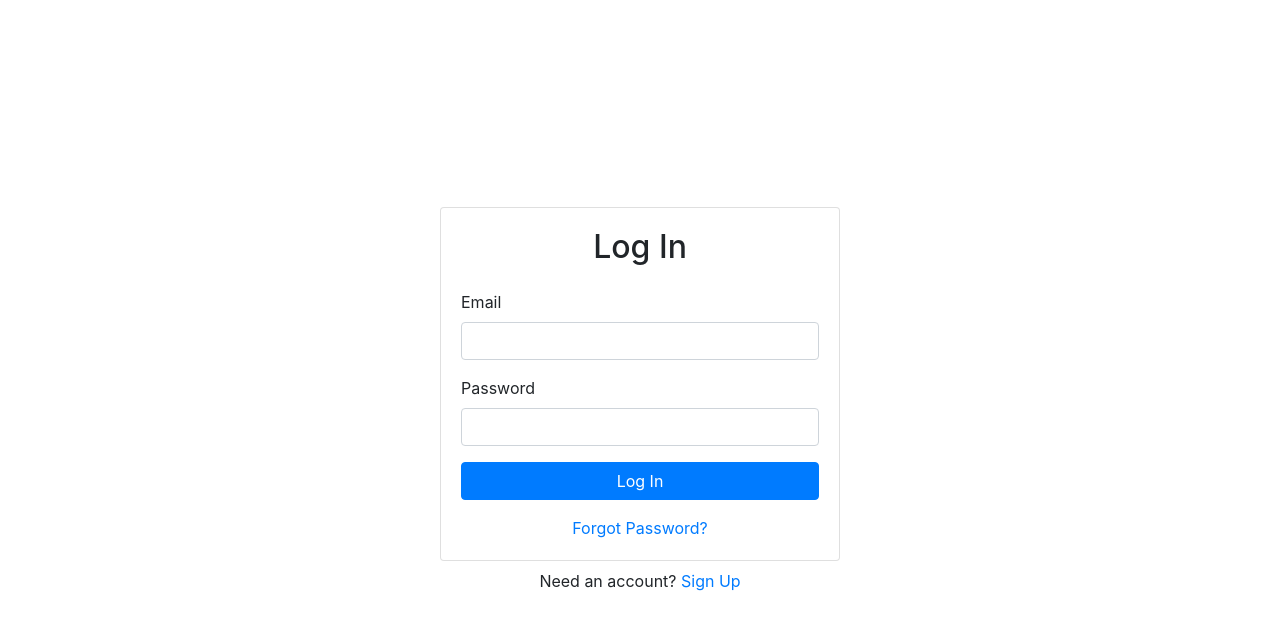
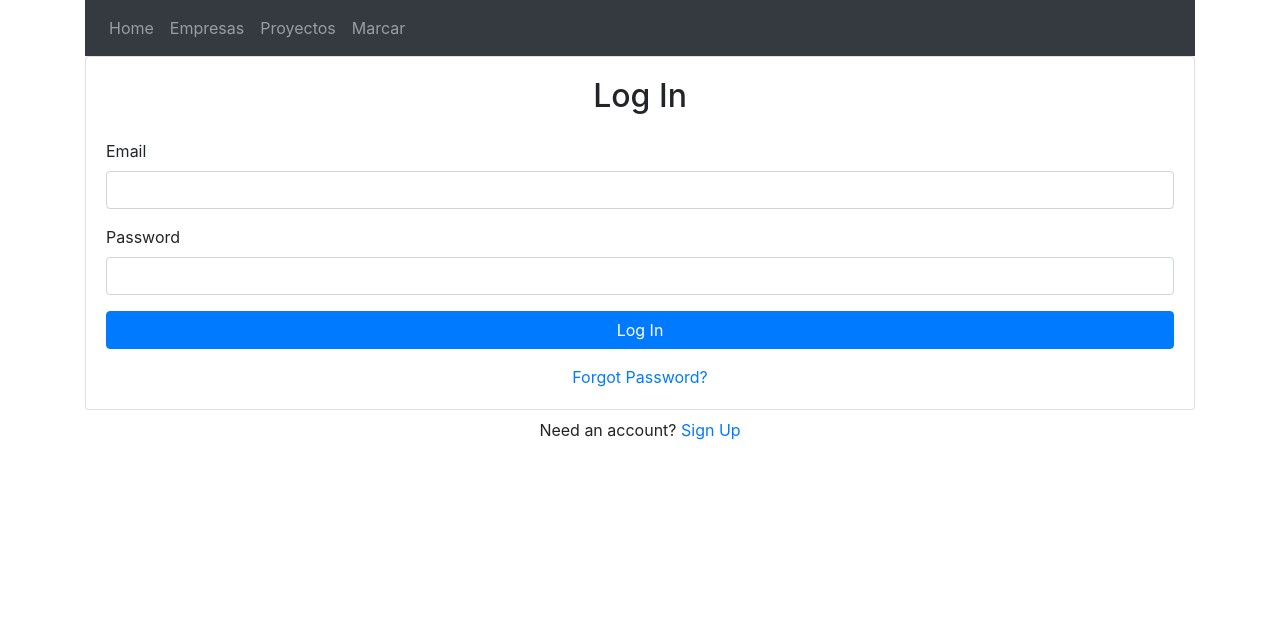
Before and after one commit to pedropablopinzon/stp-web, a React (Create React App) app: page /login in a window 1280 px wide. Shown: the top 630 px of the page. Built offline with nearby package versions, Linux system fonts and the light colour scheme; no server answers.

Commit message:
fix: menu

```diff
--- a/src/components/App.tsx
+++ b/src/components/App.tsx
@@ -1,8 +1,9 @@
 import React from 'react';
+import { Container } from 'react-bootstrap';
+import { BrowserRouter as Router, Switch, Route } from 'react-router-dom';
+
 import Signup from './Signup';
-import { Container } from 'react-bootstrap';
 import { AuthProvider } from '../contexts/AuthContext';
-import { BrowserRouter as Router, Switch, Route } from 'react-router-dom';
 
 // import Dashboard from './Dashboard';
 import Login from './Login';
@@ -14,13 +15,17 @@ import Home from './Home';
 import CheckInOut from '../screens/CheckInOut';
 import { Projects } from '../screens/Projects';
 import { Business } from '../screens/Business';
+import Navigationbar from './ui/Navigationbar';
 
 function App() {
   return (
-    <Container className="d-flex align-items-center justify-content-center" style={{ minHeight: '100vh' }}>
-      <div className="w-100" style={{ maxWidth: '400px' }}>
+    <>
+      {/* <Container className="d-flex align-items-center justify-content-center" style={{ minHeight: '100vh' }}> */}
+      <Container>
+        {/* <div className="w-100" style={{ maxWidth: '400px' }}> */}
           <Router>
             <AuthProvider>
+              <Navigationbar/>
               <Switch>
                 <PrivateRoute exact path="/" component={Home} />
                 {/* <PrivateRoute exact path="/" component={Dashboard} /> */}
@@ -36,8 +41,9 @@ function App() {
               </Switch>
             </AuthProvider>
           </Router>
-      </div>
+        {/* </div> */}
       </Container>
+    </>
   );
 }
 
--- a/src/components/Home.tsx
+++ b/src/components/Home.tsx
@@ -24,7 +24,6 @@ export default function Home() {
 
   return (
     <>
-      <Menu />
       <Card>
         <Card.Body>
           {/* <h2 className="text-center mb-4">Home</h2> */}
--- a/src/components/Menu.tsx
+++ b/src/components/Menu.tsx
@@ -1,11 +1,28 @@
-import React from "react";
-import { Card, Navbar, Nav, Container } from "react-bootstrap";
-
+import React from 'react';
+import { Card, Navbar, Nav, Container } from 'react-bootstrap';
 
 export default function Menu() {
   return (
     <>
-      <header>
+      <Nav fill variant="tabs" defaultActiveKey="/home">
+        <Nav.Item>
+          <Nav.Link href="/home">Active</Nav.Link>
+        </Nav.Item>
+        <Nav.Item>
+        <Nav.Link href="/business">Empresas</Nav.Link>
+          {/* <Nav.Link eventKey="link-1">Loooonger NavLink</Nav.Link> */}
+        </Nav.Item>
+        <Nav.Item>
+          <Nav.Link eventKey="link-2">Link</Nav.Link>
+        </Nav.Item>
+        <Nav.Item>
+          <Nav.Link eventKey="disabled" disabled>
+            Disabled
+          </Nav.Link>
+        </Nav.Item>
+      </Nav>
+
+      {/* <header>
         <Navbar bg="dark" variant="dark">
           <Container>
             <Navbar.Brand href="/home">Controles</Navbar.Brand>
@@ -16,19 +33,19 @@ export default function Menu() {
               <Nav.Link href="/checkInOut">Marcar</Nav.Link>
             </Nav>
           </Container>
-        </Navbar>
+        </Navbar> */}
 
-        <Card>
-          <Card.Body>
-            {/* <h2 className="text-center mb-4">Menu</h2> */}
-            {/* <MenuButton
+        {/* <Card>
+          <Card.Body> */}
+        {/* <h2 className="text-center mb-4">Menu</h2> */}
+        {/* <MenuButton
               text="Check In - Check Out"
               url="/checkInOut"
               variant={"success"}
             /> */}
-          </Card.Body>
-        </Card>
-      </header>
+        {/* </Card.Body>
+        </Card> */}
+      {/* </header> */}
     </>
   );
 }
--- a/src/components/tables/Business.table.tsx
+++ b/src/components/tables/Business.table.tsx
@@ -2,6 +2,7 @@ import React from 'react';
 import { Button, Table } from 'react-bootstrap';
 
 import { IBusiness } from '../../interfaces/business.interface';
+import { fixDate } from '../../modules/utils';
 
 export const BusinessTable = (props: { items: IBusiness[]; onEditDocument: Function; onDeleteDocument: Function }) => {
   return (
@@ -11,6 +12,7 @@ export const BusinessTable = (props: { items: IBusiness[]; onEditDocument: Funct
           <tr>
             <th></th>
             <th>#</th>
+            <th>Creado</th>
             <th>Nombre</th>
             <th>NIT</th>
             <th>Direccion</th>
@@ -18,10 +20,14 @@ export const BusinessTable = (props: { items: IBusiness[]; onEditDocument: Funct
           </tr>
         </thead>
         <tbody>
-          {props.items.map((item: IBusiness, index: number) => (
+          {props.items.map((item: IBusiness, index: number) => {
+            let createdAt: Date | string | undefined = fixDate(item.createdAt);
+
+            return (
               <tr key={item.documentId}>
                 <td>{index + 1}</td>
                 <td>{item.documentId}</td>
+                <td>{createdAt!.toString()}</td>
                 <td>{item.name}</td>
                 <td>{item.taxId}</td>
                 <td>{item.address}</td>
@@ -37,7 +43,8 @@ export const BusinessTable = (props: { items: IBusiness[]; onEditDocument: Funct
                   </Button>
                 </td>
               </tr>
-          ))}
+            );
+          })}
         </tbody>
       </Table>
     </>
--- a/src/components/tables/Projects.table.tsx
+++ b/src/components/tables/Projects.table.tsx
@@ -2,6 +2,7 @@ import React from 'react';
 import { Button, Table } from 'react-bootstrap';
 
 import { IProject } from '../../interfaces/project.interface';
+import { fixDate } from '../../modules/utils';
 
 export const ProjectsTable = (props: { items: IProject[]; onEditDocument: Function; onDeleteDocument: Function }) => {
   return (
@@ -11,15 +12,20 @@ export const ProjectsTable = (props: { items: IProject[]; onEditDocument: Functi
           <tr>
             <th></th>
             <th>#</th>
+            <th>Creado</th>
             <th>Nombre</th>
             <th>Status</th>
           </tr>
         </thead>
         <tbody>
-          {props.items.map((item: IProject, index: number) => (
+          {props.items.map((item: IProject, index: number) => {
+            let createdAt: Date | string | undefined = fixDate(item.createdAt);
+
+            return (
               <tr key={item.documentId}>
                 <td>{index + 1}</td>
                 <td>{item.documentId}</td>
+                <td>{createdAt!.toString()}</td>
                 <td>{item.name}</td>
                 <td>{item.status}</td>
                 <td>
@@ -33,7 +39,8 @@ export const ProjectsTable = (props: { items: IProject[]; onEditDocument: Functi
                   </Button>
                 </td>
               </tr>
-          ))}
+            );
+          })}
         </tbody>
       </Table>
     </>
--- /dev/null
+++ b/src/components/ui/Navigationbar.tsx
@@ -0,0 +1,31 @@
+import React from 'react';
+import { Nav, Navbar, NavLink } from 'react-bootstrap';
+import { Link } from 'react-router-dom';
+
+const Navigationbar = () => {
+  return (
+    <>
+      <Navbar collapseOnSelect expand="sm" bg="dark" variant="dark">
+        <Navbar.Toggle aria-controls="navbarScroll" data-bs-target="#navbarScroll" />
+        <Navbar.Collapse id="navbarScroll">
+          <Nav>
+            <NavLink eventKey="1" as={Link} to="/">
+              Home
+            </NavLink>
+            <NavLink eventKey="2" as={Link} to="/business">
+              Empresas
+            </NavLink>
+            <NavLink eventKey="3" as={Link} to="/projects">
+              Proyectos
+            </NavLink>
+            <NavLink eventKey="3" as={Link} to="/checkInOut">
+              Marcar
+            </NavLink>
+          </Nav>
+        </Navbar.Collapse>
+      </Navbar>
+    </>
+  );
+};
+
+export default Navigationbar;
--- a/src/modules/utils.ts
+++ b/src/modules/utils.ts
@@ -29,3 +29,13 @@ export const deleteItem = (items: any[], documentId: string) => {
     return obj.documentId !== documentId;
   });
 };
+
+export const fixDate = (value: any): string => {
+  if (value) {
+    let time = value;
+    const fireBaseTime = new Date(time.seconds * 1000 + time.nanoseconds / 1000000);
+
+    return fireBaseTime.toISOString();
+  }
+  return '';
+};
--- a/src/screens/Business.tsx
+++ b/src/screens/Business.tsx
@@ -108,9 +108,6 @@ export const Business = () => {
 
   return (
     <>
-      <Link to="/home" className="btn btn-primary">
-        Home
-      </Link>
       <h1>
         {title} ({items.length})
       </h1>
--- a/src/screens/CheckInOut.tsx
+++ b/src/screens/CheckInOut.tsx
@@ -7,6 +7,7 @@ import { useAuth } from '../contexts/AuthContext';
 import { addDocument, updateDocument } from '../modules/db';
 import { ILogCheckInOut } from '../interfaces/logCheckInOut.interface';
 import { IProject } from '../interfaces/project.interface';
+import { fixDate } from '../modules/utils';
 
 export default function CheckInOut() {
   const history = useHistory();
@@ -47,14 +48,6 @@ export default function CheckInOut() {
     return logs;
   };
 
-  const fixDate = (value: any) => {
-    if (value) {
-      let time = value;
-      const fireBaseTime = new Date(time.seconds * 1000 + time.nanoseconds / 1000000);
-
-      return fireBaseTime.toISOString();
-    }
-  };
 
   useEffect(() => {
     fetchProjects().then((data) => setProjects(data));
@@ -102,10 +95,6 @@ export default function CheckInOut() {
 
   return (
     <>
-      <Link to="/home" className="btn btn-primary w-100 mt-3">
-        Home
-      </Link>
-
       <Card>
         <Card.Body>
           <strong>Email:</strong> {currentUser.email}
@@ -132,12 +121,16 @@ export default function CheckInOut() {
         <tbody>
           {logs.map((log: ILogCheckInOut) => {
             const checkInAt = log.checkInAt;
-            const checkOutAt = log.checkOutAt;
+            let checkOutAt: Date | string | undefined = log.checkOutAt;
+            if (!checkOutAt) {
+              checkOutAt = '';
+            }
             return (
               <tr key={log.documentId}>
                 <td>{log.documentId}</td>
                 <td>{log.email}</td>
                 <td>{checkInAt!.toString()}</td>
+                <td>{checkOutAt!.toString()}</td>
               </tr>
             );
           })}
--- a/src/screens/Projects.tsx
+++ b/src/screens/Projects.tsx
@@ -102,9 +102,6 @@ export const Projects = () => {
 
   return (
     <>
-      <Link to="/home" className="btn btn-primary">
-        Home
-      </Link>
       <h1>
         {title} ({items.length})
       </h1>
```
Also changed, not shown: src/screens/xHome.tsx (renamed from src/screens/Home.tsx). Lines whose indentation alone changed are shown as unchanged.
